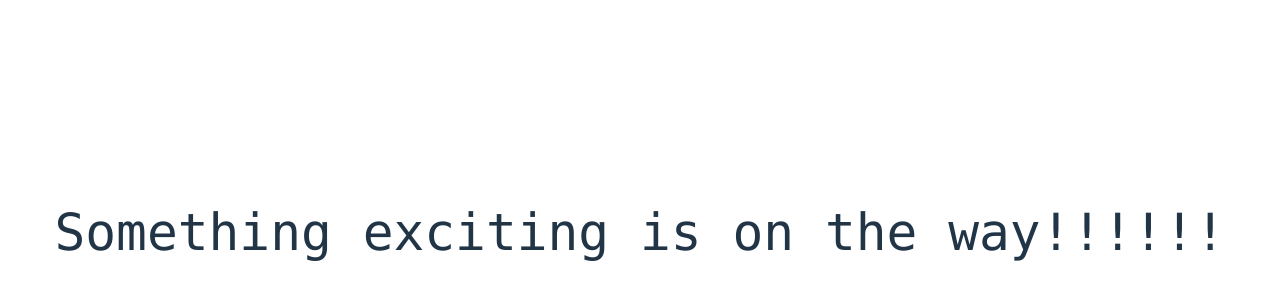
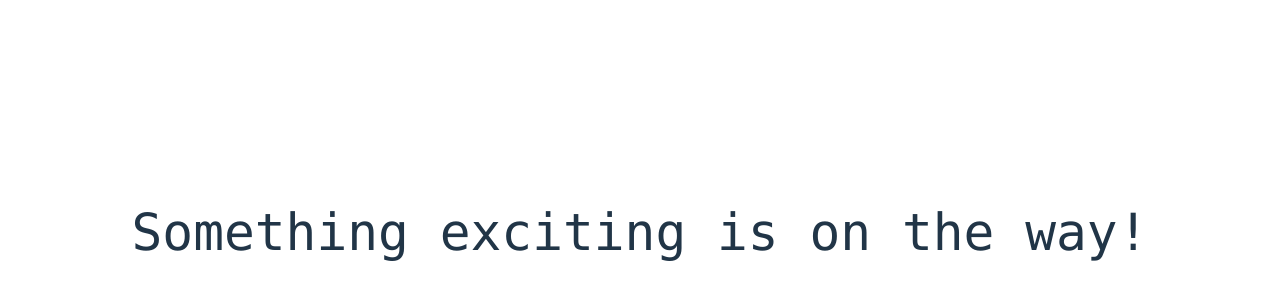
Before and after one commit to amlanmomdal/something, a React (Vite) app: page / in a window 1280 px wide. Shown: the part 168-468 px from the top of the page. Built offline with nearby package versions, Linux system fonts and the light colour scheme.

Commit message:
fix deploy issue

```diff
--- a/src/App.tsx
+++ b/src/App.tsx
@@ -4,7 +4,7 @@ function App() {
 
   return (
     <>
-      <h1 className='bg-white dark:bg-black p-5 font-mono '>Something exciting is on the way!!!!!!</h1>
+      <h1 className='bg-white dark:bg-black p-5 font-mono '>Something exciting is on the way!</h1>
     </>
   )
 }
```
